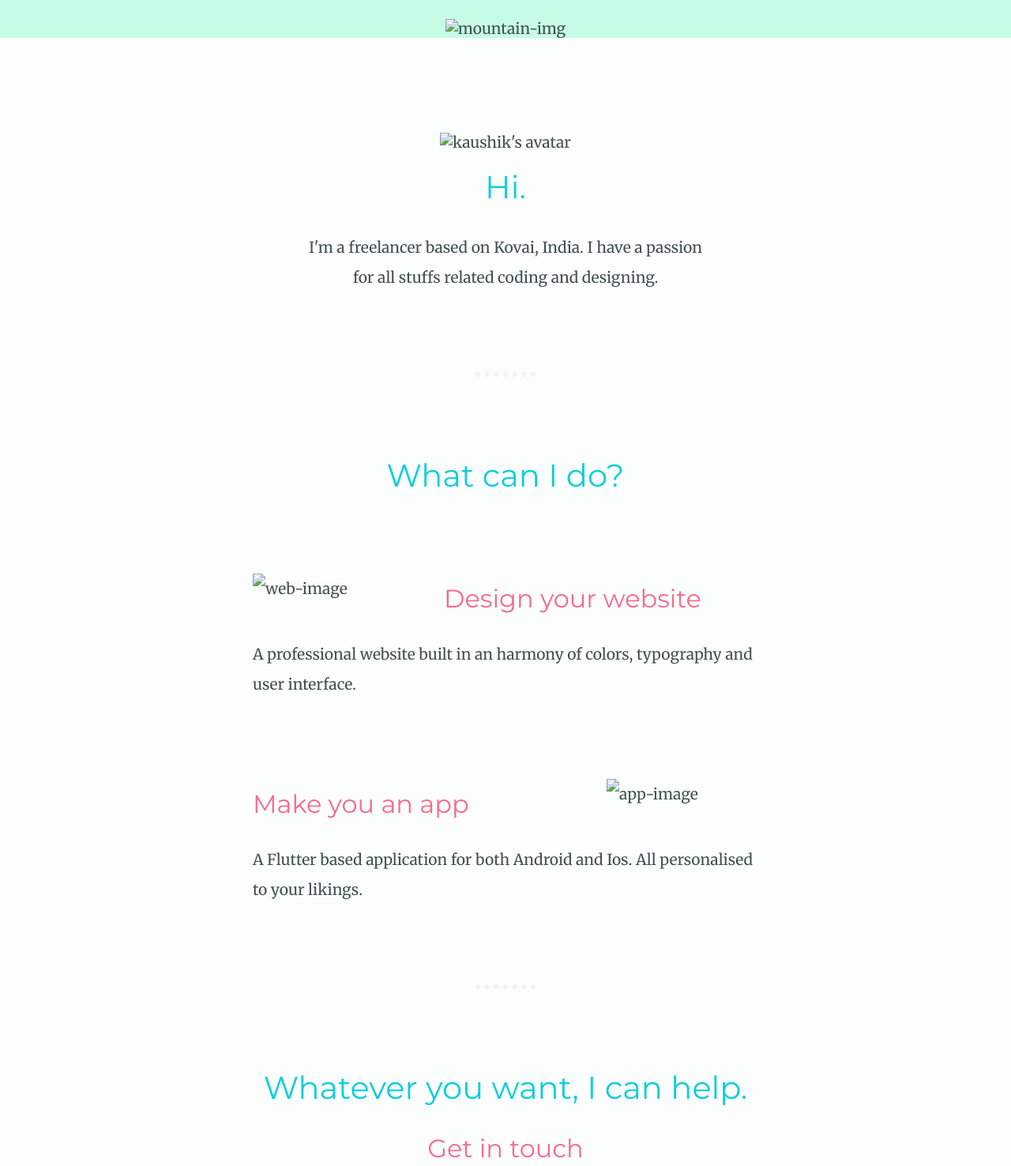
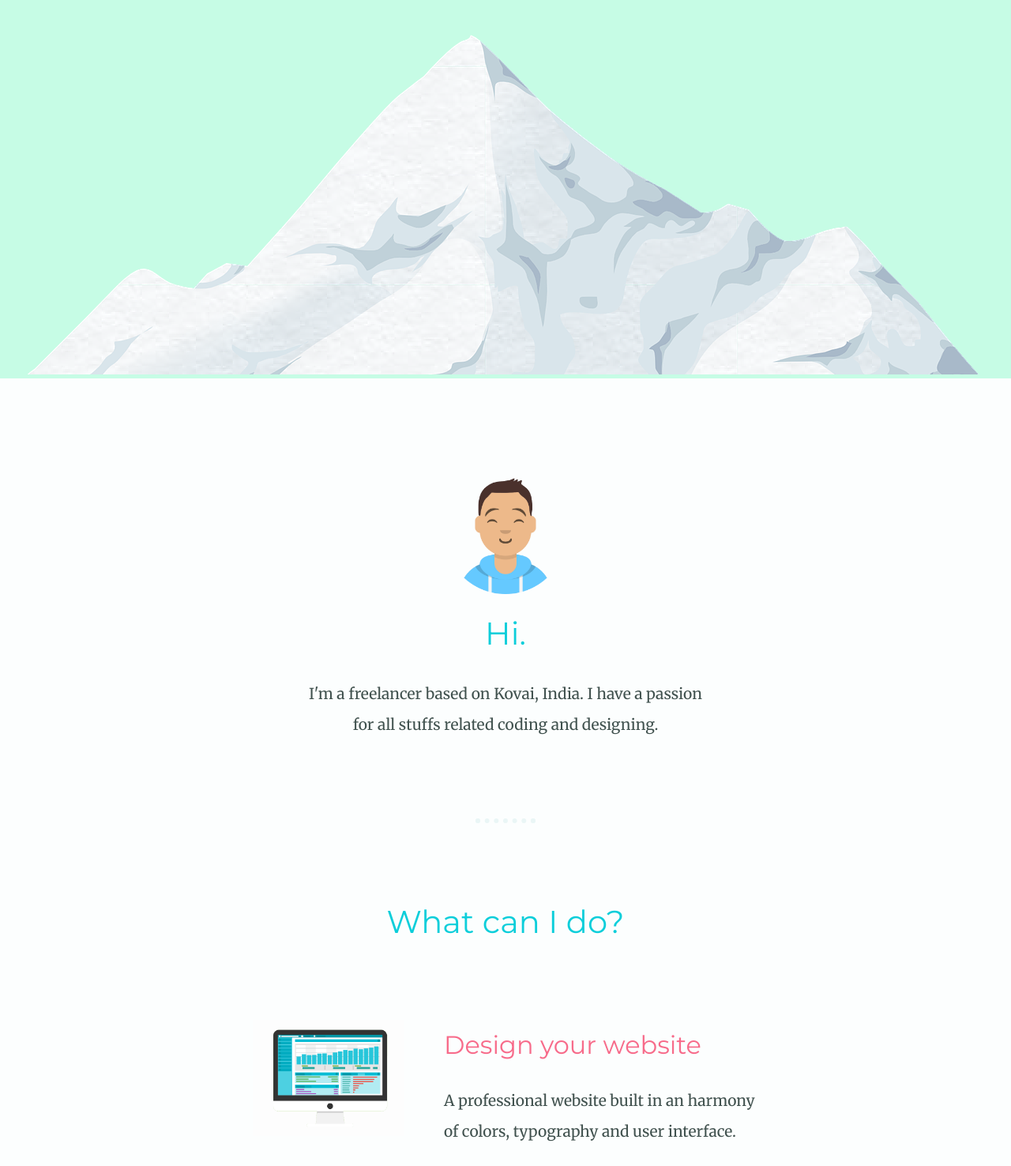
Before and after one commit to Isekai-coder/My-Site, a plain HTML site: page index.html in a window 1280 px wide. Shown: the part 378-1854 px from the top of the page at 79% size. Drawn offline with Linux system fonts and the light colour scheme; the site is published under a folder, as on GitHub Pages, so addresses that start at the root find nothing.

Commit message:
Update index.html

```diff
--- a/index.html
+++ b/index.html
@@ -14,16 +14,16 @@
 <body>
 
   <div class="top-container">
-    <img class="topcloud" src="/cloud3.png" alt="cloud-img">
+    <img class="topcloud" src="cloud3.png" alt="cloud-img">
     <h1 class=myname>I'm Kaushik</h1>
     <h2 class="mydescription">a programer</h2>
-    <img class="bottomcloud" src="/cloud3.png" alt="cloud-img">
-    <img class="mountain" src="/mountain3.png" alt="mountain-img">
+    <img class="bottomcloud" src="cloud3.png" alt="cloud-img">
+    <img class="mountain" src="mountain3.png" alt="mountain-img">
   </div>
 
   <div class="middle-container">
     <div class="profile">
-      <img class="avatarprofile" src="/avatar2_1.png" alt="kaushik's avatar">
+      <img class="avatarprofile" src="avatar2_1.png" alt="kaushik's avatar">
       <h2>Hi.</h2>
       <p class="intro">I'm a freelancer based on Kovai, India. I have a passion for all stuffs related coding and designing.</p>
     </div>
@@ -31,12 +31,12 @@
     <div class="skills">
       <h2>What can I do?</h2>
       <div class="skill-row">
-        <img class="web" src="/web2.png" alt="web-image">
+        <img class="web" src="web2.png" alt="web-image">
         <h3>Design your website</h3>
         <p>A professional website built in an harmony of colors, typography and user interface.</p>
       </div>
       <div class="skill-row">
-        <img class="app" src="/app.png" alt="app-image">
+        <img class="app" src="app.png" alt="app-image">
         <h3>Make you an app</h3>
         <p>A Flutter based application for both Android and Ios. All personalised to your likings.</p>
       </div>
```
